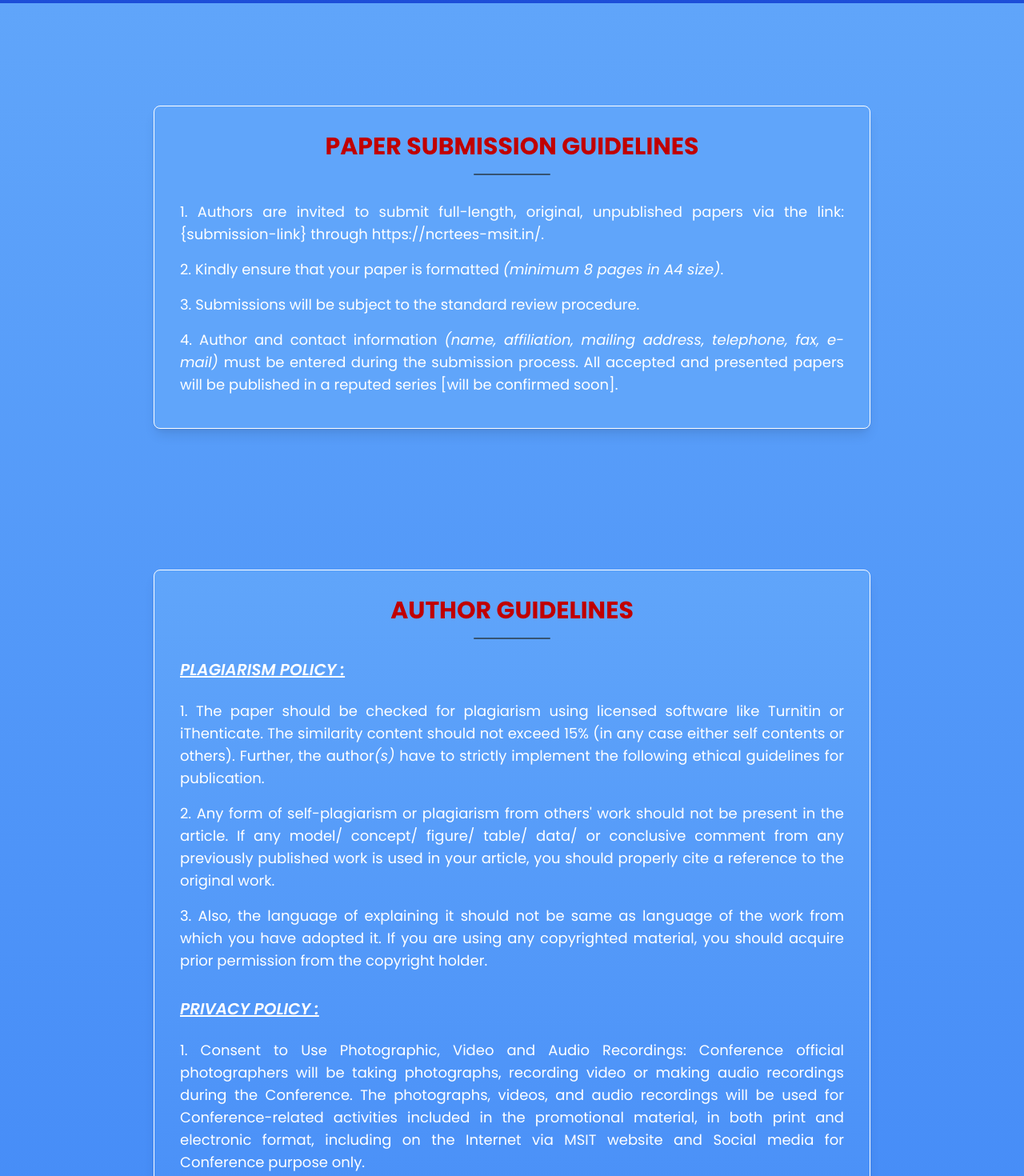
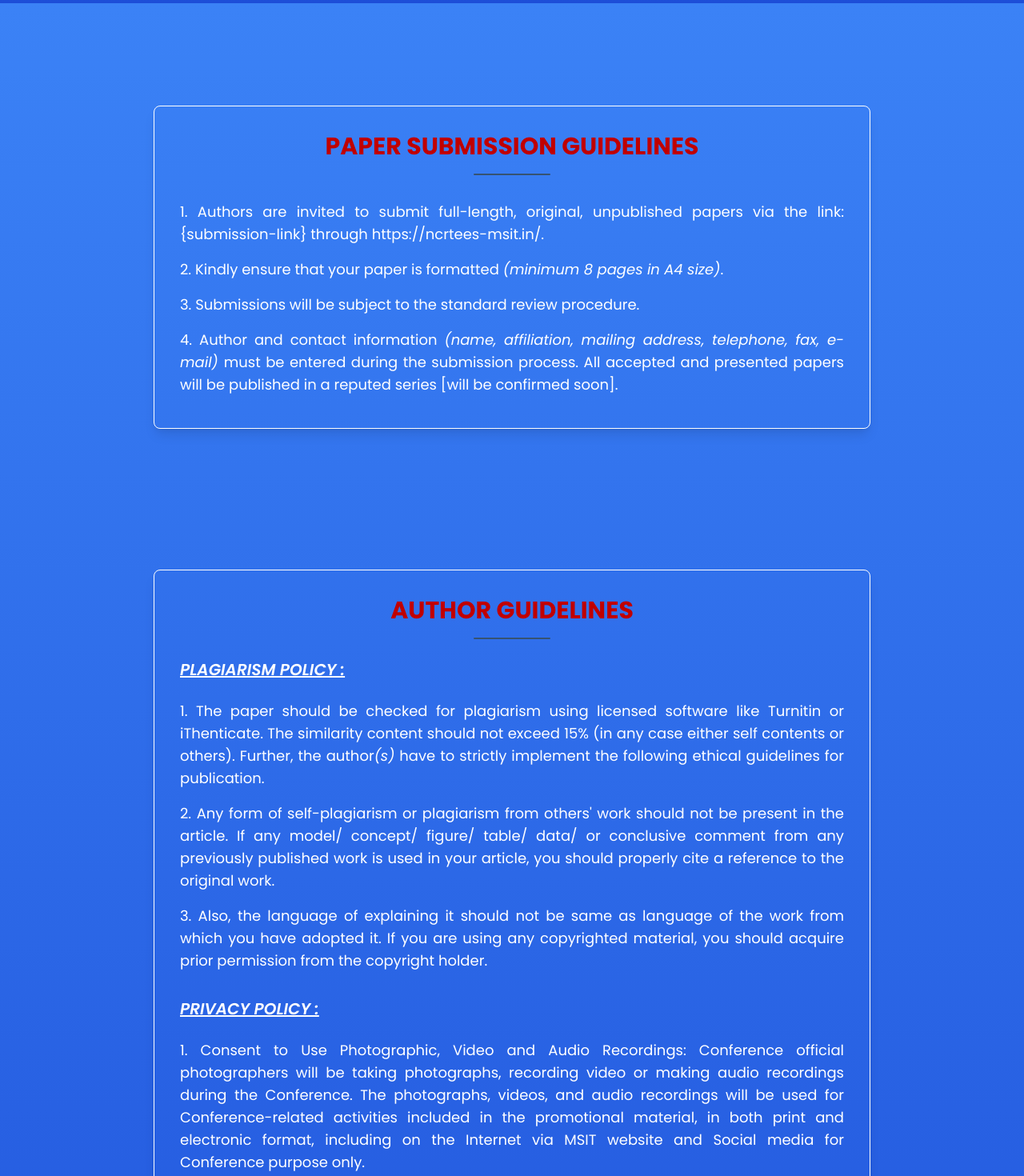
Before and after one commit to c4dr-me/ncrtces-website, a React (Vite) app: page / in a window 1280 px wide. Shown: the part 4240-5710 px from the top of the page at 80% size. Built offline with nearby package versions, Linux system fonts and the light colour scheme.

Commit message:
changed css

```diff
--- a/pages/guide.jsx
+++ b/pages/guide.jsx
@@ -2,11 +2,11 @@ import React from 'react';
 
 const Guide = () => {
   return (
-    <div id='guide' className='bg-gradient-to-b from-blue-400 to-blue-500 text-white'>
+    <div id='guide' className='bg-gradient-to-b from-blue-500 to-blue-700 text-white'>
       {/* Submission Guidelines */}
       <section id='submission-guideline' className='py-12 text-justify'>
         <div className='container mx-auto px-[8%] md:px-[15%] pt-20'>
-          <div className='bg-blue-400 p-8 rounded-lg shadow-lg border-white border'>
+          <div className='bg-transparent p-8 rounded-lg shadow-lg border-white border'>
             <h1 className='text-[#c00000] text-3xl font-bold text-center mb-4'>PAPER SUBMISSION GUIDELINES</h1>
             <div className='w-24 h-[2px] mx-auto bg-[#365372] rounded-full mb-6'></div>
             <div className='text-lg'>
@@ -32,7 +32,7 @@ const Guide = () => {
       {/* Author Guidelines */}
       <section id='author-guideline' className='py-12 text-justify'>
         <div className='container mx-auto px-[8%] md:px-[15%] py-20'>
-          <div className='bg-gradient-to-b from-blue-400 to-blue-500 p-8 rounded-lg shadow-lg border border-white '>
+          <div className='bg-transparent to-blue-500 p-8 rounded-lg shadow-lg border border-white '>
             <h1 className='text-[#c00000] text-3xl font-bold text-center mb-4'>AUTHOR GUIDELINES</h1>
             <div className='w-24 h-[2px] mx-auto bg-[#365372] rounded-full mb-6'></div>
             <div className='text-lg'>
```
